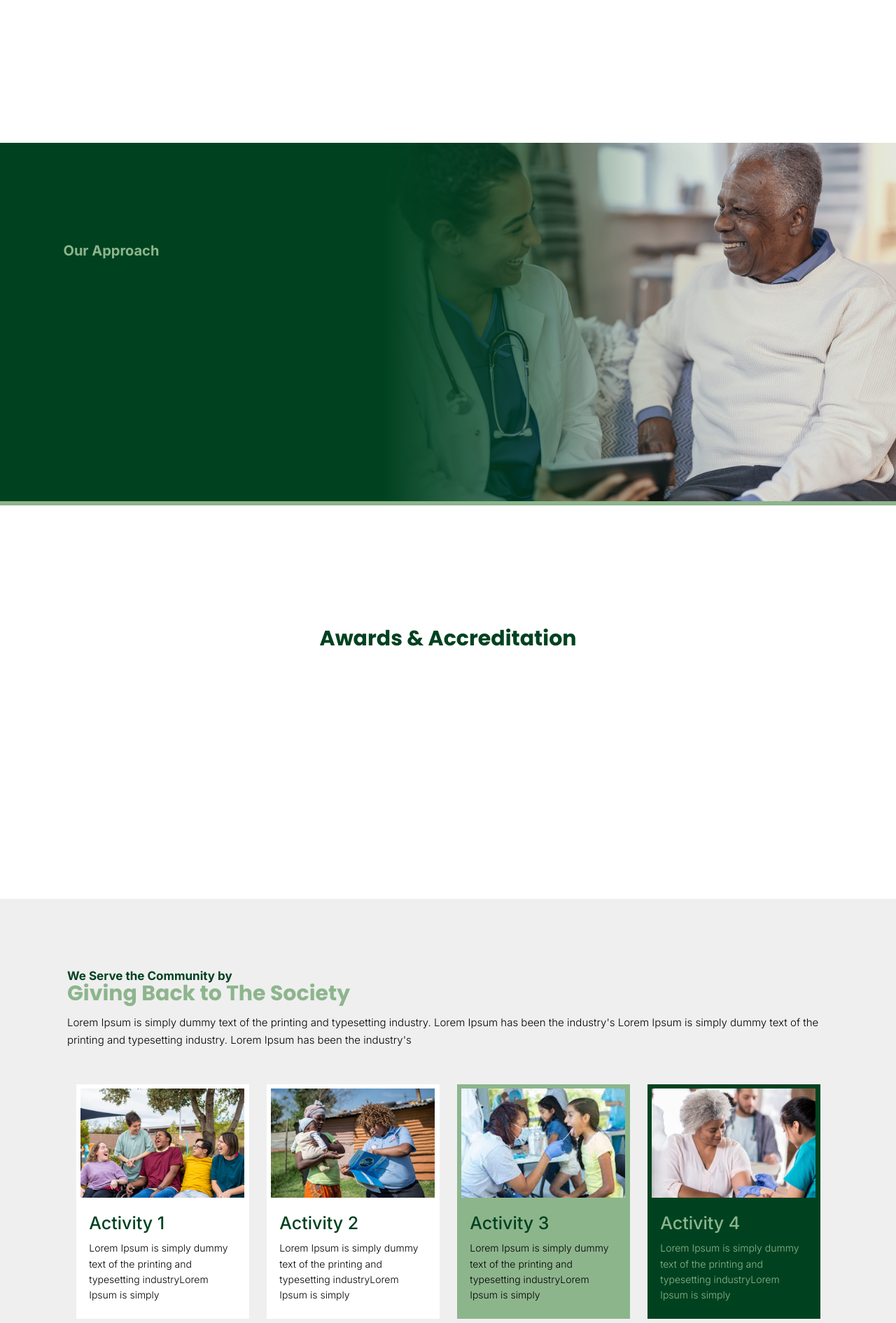
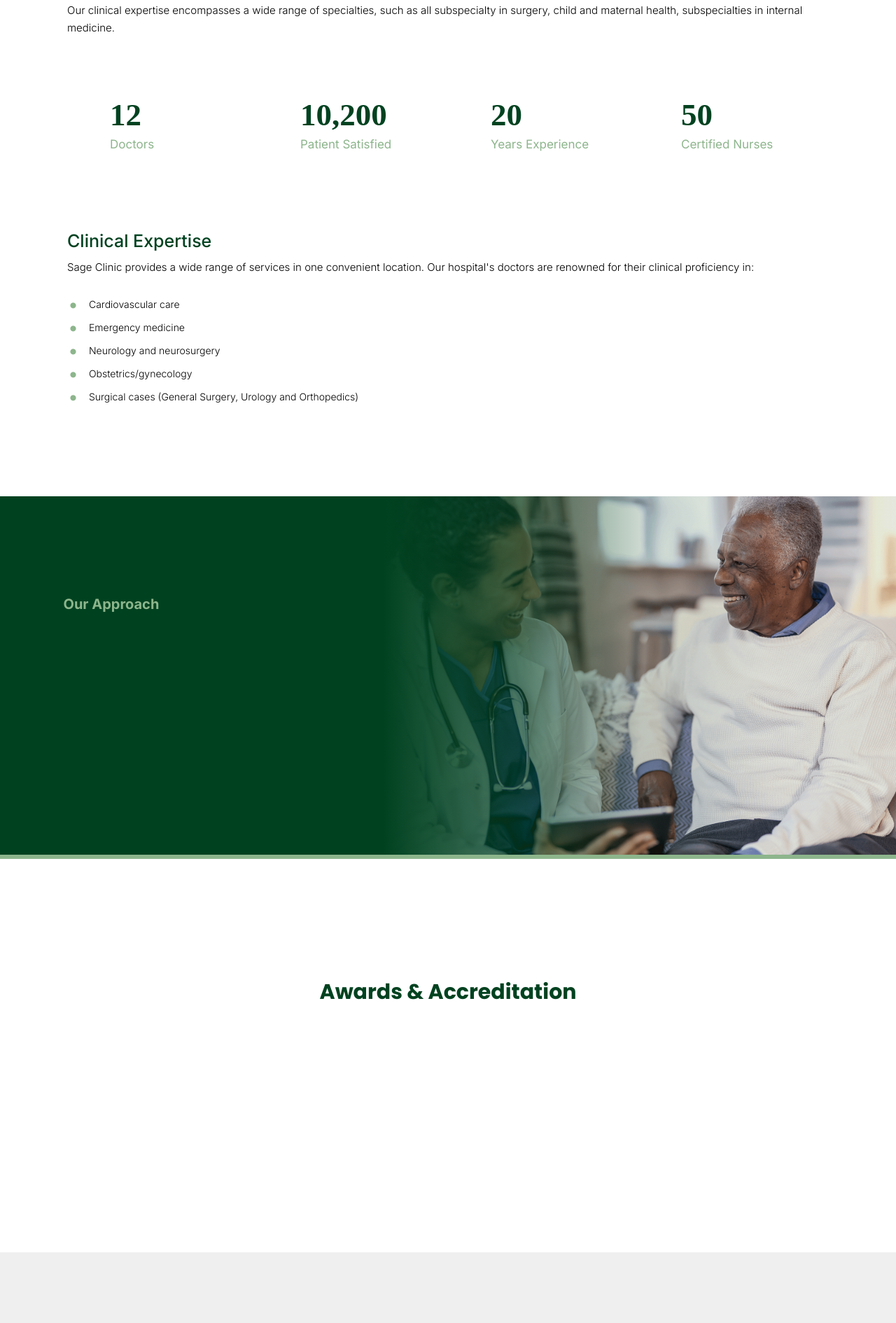
Before and after one commit to blackpopex/Sage-Clinic, a React (Create React App) app: page /OurStory in a window 1280 px wide. Shown: the part 860-2750 px from the top of the page at 70% size. Built offline with nearby package versions, Linux system fonts and the light colour scheme.

Commit message:
completed the adding content for our story page, and made few modication on CSS files

```diff
--- a/src/components/Box.css
+++ b/src/components/Box.css
@@ -1,11 +1,12 @@
 .Box {
   width: 100px;
   height: 50px;
-  padding: 1.5em 1em;
+  padding: 1.25em;
   display: flex;
   justify-content: center;
   align-items: center;
 }
+
 .Box h5 {
   margin-bottom: 0.25em;
   line-height: 1;
@@ -18,9 +19,10 @@
 
 @media (min-width: 600px) {
   .Box {
-    width: 120px;
-    min-height: 100px;
-    padding: 0.5em;
+    width: 140px;
+    min-height: 80px;
+    padding: 0.25em;
+    margin-inline: auto;
   }
   .Box h5 {
     margin-bottom: 0.25em;
@@ -29,8 +31,9 @@
 }
 @media (min-width: 768px) {
   .Box {
-    width: 120px;
+    width: 100px;
     min-height: 65px;
+    margin-inline: auto 0;
   }
 }
 @media (min-width: 992px) {
--- a/src/components/Footer.js
+++ b/src/components/Footer.js
@@ -3,6 +3,8 @@ import { Link } from "react-router-dom";
 import "./Footer.css";
 
 function Footer() {
+  const getDate = new Date();
+  const year = getDate.getFullYear();
   return (
     <div className="footer-wrapper bg-green">
       <footer className="container">
@@ -14,7 +16,7 @@ function Footer() {
                   Sage Clinic & Maternity
                 </h4>
                 <p className="light-green-color">
-                  Block 26, plot 10b boutowers admiralty way, lekki
+                  29 Okere Ugborikoko Road, Warri, 332104, Delta State, Nigeria
                 </p>
                 <p className="light-green-color">
                   <span>
@@ -113,7 +115,7 @@ function Footer() {
           <div className="row">
             <small>
               <span className="white-color copywrite">
-                &copy; 2024 Sage Clinic & Maternity. All Rights Reserved.
+                &copy; {year} Sage Clinic & Maternity. All Rights Reserved.
               </span>
               <span className="green-line"></span>
               <Link to="/" className="light-green-color remove-decor">
--- /dev/null
+++ b/src/components/Unorderlist5.js
@@ -0,0 +1,19 @@
+import React from "react";
+
+function Unorderlist5(props) {
+  return (
+    <>
+      <div className="wrapper m-tp2 unorderlist">
+        <ul>
+          <li className="green-dot">{props.list1}</li>
+          <li className="green-dot">{props.list2}</li>
+          <li className="green-dot">{props.list3}</li>
+          <li className="green-dot">{props.list4}</li>
+          <li className="green-dot">{props.list5}</li>
+        </ul>
+      </div>
+    </>
+  );
+}
+
+export default Unorderlist5;
--- a/src/components/pages/OurStory.css
+++ b/src/components/pages/OurStory.css
@@ -172,6 +172,12 @@
     max-width: 600px;
     margin-inline: auto;
   }
+  .serving-the-comunity .community-service h4 {
+    font-size: 0.65em;
+  }
+  .serving-the-comunity .community-service .w-25 h6 {
+    font-size: 0.5em;
+  }
 
   .inset-box {
     box-shadow: inset 3px 3px 3px 3px rgba(0, 0, 0, 0.9);
@@ -245,6 +251,12 @@
     margin-inline: auto 0;
     max-width: 400px;
   }
+  .serving-the-comunity .community-service h4 {
+    font-size: 0.5em;
+  }
+  .serving-the-comunity .community-service .w-25 h6 {
+    font-size: 0.35em;
+  }
   .inset-box h1 {
     font-weight: 900;
   }
@@ -270,6 +282,12 @@
   .serving-the-comunity .hmo-insurance {
     max-width: 450px;
   }
+  .serving-the-comunity .community-service h4 {
+    font-size: 0.6em;
+  }
+  .serving-the-comunity .community-service .w-25 h6 {
+    font-size: 0.45em;
+  }
   .absolute-text .content {
     max-width: 470px;
   }
@@ -289,6 +307,12 @@
   .inset-box .doctor_patient {
     height: 600px;
   }
+  .serving-the-comunity .community-service h4 {
+    font-size: 0.7em;
+  }
+  .serving-the-comunity .community-service .w-25 h6 {
+    font-size: 0.5em;
+  }
   .absolute-text {
     left: 10%;
     top: 35%;
--- a/src/components/pages/OurStory.js
+++ b/src/components/pages/OurStory.js
@@ -7,6 +7,7 @@ import Box from "../Box";
 import AOS from "aos";
 import "aos/dist/aos.css";
 import "./OurStory.css";
+import Unorderlist5 from "../Unorderlist5";
 
 function OurStory() {
   useEffect(() => {
@@ -20,26 +21,43 @@ function OurStory() {
           <div className="container">
             <div className="first-section m-b3">
               <h1 className="green-color">Our Humble Begining</h1>
-              <Paragraph ptext="Lorem Ipsum is simply dummy text of the printing and typesetting industry. Lorem Ipsum has been the industry's standard dummy text ever since the 1500s, when an unknown printer took a galley of type and scrambled it to make a type specimen book. It has survived not only five centuries, but also the leap into electronic typesetting, remaining essentially unchanged. It was popularised in the 1960s with the release of Letraset sheets containing Lorem Ipsum passages, and more recently with desktop publishing software like Aldus PageMaker including versions of Lorem Ipsum."></Paragraph>
+              <Paragraph ptext="Dr. Chikaike Nnamdi Moses, Medical Director, (MB.BS (1989), FAGP (2013), DFM (2017)) founded Sage Hospital, a two-storey secondary care facility with forty (40) beds that first opened in the heart of Warri, Delta State, Nigeria, in 2000. Presently, forty percent of the hospital's patient admissions come from villages, both inside and outside Warri area. In addition to numerous other amenities, the hospital houses a maternity ward, pediatrics, an intensive care unit, operating rooms, and clinical laboratories."></Paragraph>
+              <Paragraph ptext="Sage Clinic has been a pioneer in disease detection and treatment for over eight years, putting it at the forefront of medical care. Above all, we want to offer every patient, both within and outside of our clinic, the best possible care and services."></Paragraph>
+              <Paragraph ptext="There's no denying that quality matters when selecting a hospital for high-quality medical services. Additionally, the hundreds of patients who receive care from the medical staff at Sage Clinic and Maternity Centre every year can rest knowing that the facility has a century-long history of offering healthcare in a convenient setting."></Paragraph>
+              <Paragraph ptext="We provide healthcare services to a wide range of patients, including locals, visiting dignitaries, and people from other states."></Paragraph>
+              <Paragraph ptext="Our clinical expertise encompasses a wide range of specialties, such as all subspecialty in surgery, child and maternal health, subspecialties in internal medicine. "></Paragraph>
             </div>
             <div className="numbers-stat">
               <div className="flex-row">
                 <div className="w-25">
-                  <Numbers h1Text={180} h6Text="Doctors" />
+                  <Numbers h1Text={12} h6Text="Doctors" />
                 </div>
                 <div className="w-25">
-                  <Numbers h1Text={3200} h6Text="Patient Satisfied" />
+                  <Numbers h1Text={10200} h6Text="Patient Satisfied" />
                 </div>
                 <div className="w-25">
-                  <Numbers h1Text={30} h6Text="Years Experience" />
+                  <Numbers h1Text={20} h6Text="Years Experience" />
                 </div>
                 <div className="w-25">
-                  <Numbers h1Text={100} h6Text="Certified Nurses" />
+                  <Numbers h1Text={50} h6Text="Certified Nurses" />
                 </div>
               </div>
             </div>
+
+            <div className="first-section m-b3">
+              <h4 className="green-color">Clinical Expertise</h4>
+              <Paragraph ptext="Sage Clinic provides a wide range of services in one convenient location. Our hospital's doctors are renowned for their clinical proficiency in:"></Paragraph>
+              <Unorderlist5
+                list1="Cardiovascular care"
+                list2="Emergency medicine"
+                list3="Neurology and neurosurgery"
+                list4="Obstetrics/gynecology"
+                list5="Surgical cases (General Surgery, Urology and Orthopedics)"
+              />
+            </div>
           </div>
         </section>
+
         <section className="bg-green inset-box">
           <div className="flex">
             <div className="col-40 bg-green">
@@ -119,36 +137,36 @@ function OurStory() {
                 <h3 className="light-green-color">
                   Giving Back to The Society
                 </h3>
-                <Paragraph ptext="Lorem Ipsum is simply dummy text of the printing and typesetting industry. Lorem Ipsum has been the industry's Lorem Ipsum is simply dummy text of the printing and typesetting industry. Lorem Ipsum has been the industry's" />
+                <Paragraph ptext="Giving sacrificially to the welfare of others improves not only the lives of those in need but also our own. We contribute back to the community annually in an effort to promote health and guarantee that all patients have access to high-quality medical care. Some of the ways we give back to our community are listed below." />
               </div>
               <div className="community-service">
                 <div className="flex-row">
                   <div className="w-25">
                     <PictureTab
                       img="/assets/images/comunity-services/img1.jpg"
-                      maintext="Activity 1"
-                      text="Lorem Ipsum is simply dummy text of the printing and typesetting industryLorem Ipsum is simply "
+                      maintext="Engage youth programs"
+                      text="Our youth initiatives foster community integration and lay a solid foundation for multicultural awareness. "
                     />
                   </div>
                   <div className="w-25">
                     <PictureTab
                       img="/assets/images/comunity-services/img2.jpg"
-                      maintext="Activity 2"
-                      text="Lorem Ipsum is simply dummy text of the printing and typesetting industryLorem Ipsum is simply "
+                      maintext="Charity Care"
+                      text="Charity care is the medically care we provide to those who cannot afford it, either for free or at a reduced cost. "
                     />
                   </div>
                   <div className="w-25 light-green-box">
                     <PictureTab
                       img="/assets/images/comunity-services/img3.jpg"
-                      maintext="Activity 3"
-                      text="Lorem Ipsum is simply dummy text of the printing and typesetting industryLorem Ipsum is simply"
+                      maintext="Take part in cleanups"
+                      text="We partake in neighborhood cleanup, we believe that a clean neighborhood enhances everyone's quality of life."
                     />
                   </div>
                   <div className="w-25 green-box">
                     <PictureTab
                       img="/assets/images/comunity-services/img4.jpg"
-                      maintext="Activity 4"
-                      text="Lorem Ipsum is simply dummy text of the printing and typesetting industryLorem Ipsum is simply"
+                      maintext="Awareness Campaign"
+                      text="Our health campaigns play a crucial role in helping patients prioritize their health, and build enduring relationships with us."
                     />
                   </div>
                 </div>
@@ -167,7 +185,13 @@ function OurStory() {
                   <h4 className="light-green-color small-width">
                     We support major health insurance company
                   </h4>
-                  <Paragraph ptext="Lorem Ipsum is simply dummy text of the printing and typesetting industry. Lorem Ipsum has been the industry's Lorem Ipsum is simply dummy text of the printing and typesetting industry." />
+                  <p>
+                    {" "}
+                    Discover our all-inclusive health coverage at Sage Clinic
+                    with approved plans; we handle the filing of claims for you.
+                    For questions about insurance, please call{" "}
+                    <b className="light-green-color">+234806 847 0299.</b>
+                  </p>
                 </div>
                 <div className="col-60">
                   <div className="hmo-insurance">
```
Also changed, not shown: src/components/pages/Visitors.js (+4 -4 lines).
